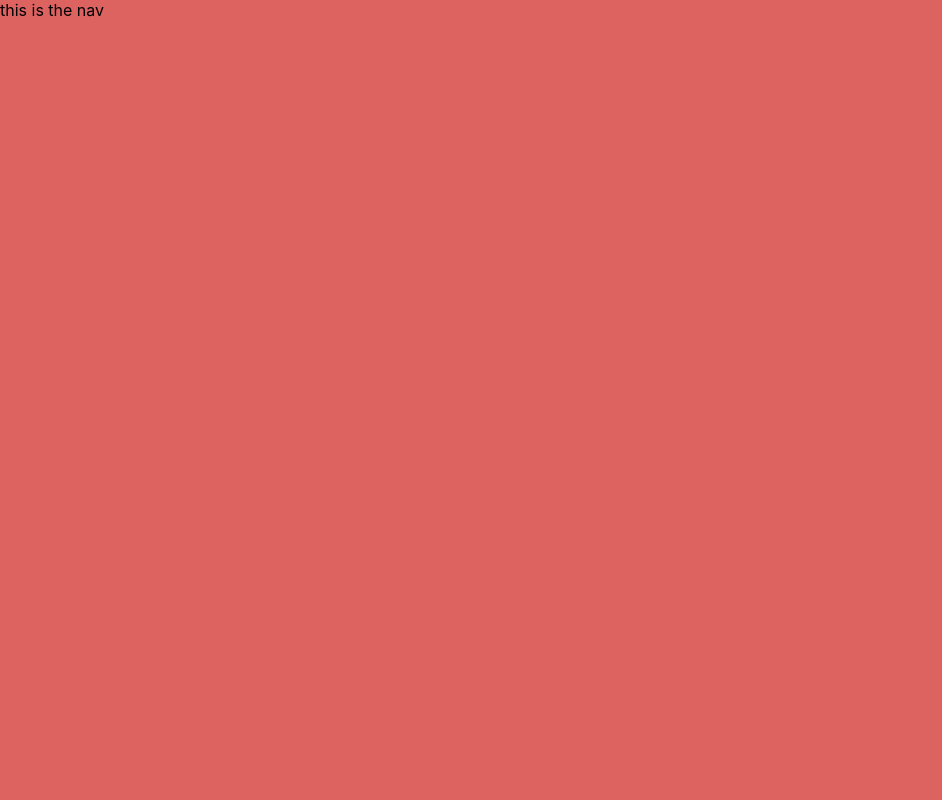
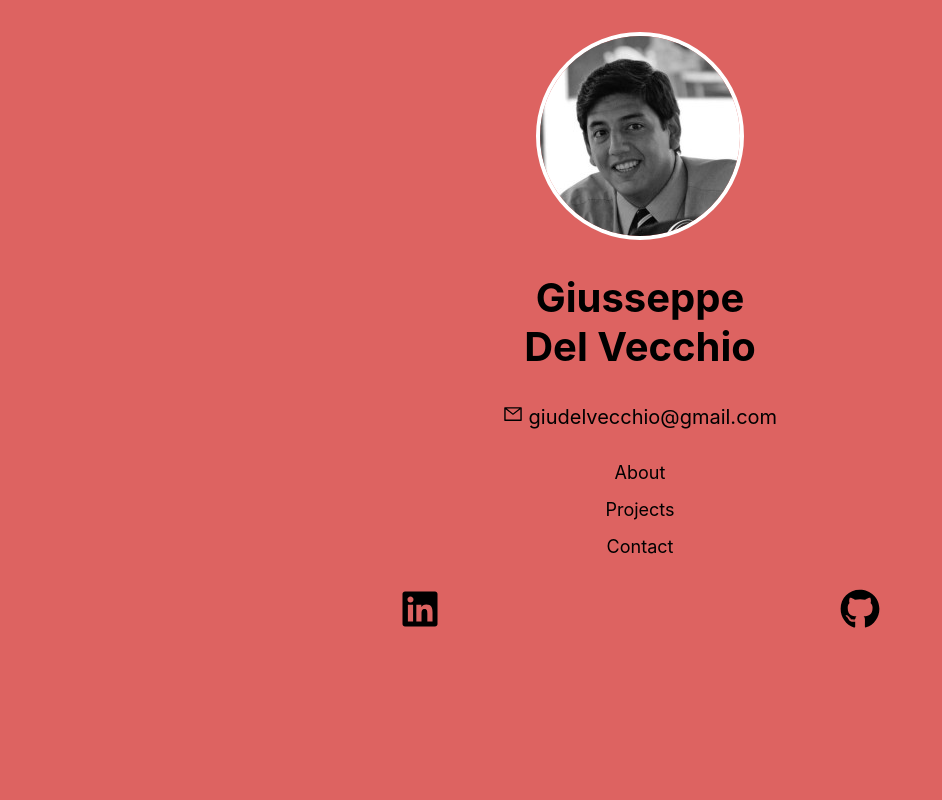
Before and after one commit to gdelv/portfolioFinal, a React (Create React App) app: page / in a window 1280 px wide. Shown: the top 800 px of the page, without its empty margins (0-942 px from the left). Built offline with nearby package versions, Linux system fonts and the light colour scheme; the HTML template or start-up script is replaced by a standard one.

Commit message:
completed nav 1.0

```diff
--- a/src/App.css
+++ b/src/App.css
@@ -13,3 +13,53 @@ nav {
   flex-direction: column
 
 }
+
+
+.profile-pic-container {
+  display: flex;
+  flex-direction: column;
+  align-items: center;
+  margin-top: 2em;
+}
+.profile-pic-container img {
+  border: 4px solid white;
+  border-radius: 7em;
+  display: block;
+  width: 200px;
+  height: 200px;
+}
+
+.name {
+  text-align: center;
+  font-size: 40px;
+}
+
+.email {
+  text-decoration: none;
+  display: block;
+  text-align: center;
+  color: black;
+  font-size: 20px;
+}
+
+.nav-links-container {
+  margin-top: 1em;
+  /* border: 2px solid black; */
+  display: flex;
+  justify-content: space-evenly;
+  align-items: center;
+  flex-direction: column;
+  min-height: 8em;
+}
+
+.nav-links-container a {
+  text-decoration: none;
+  color: black;
+  font-size: 18px;
+}
+
+.social-media-links {
+  margin-top: 1em;
+  display: flex;
+  justify-content: space-evenly;
+}
--- a/src/screens/Nav.jsx
+++ b/src/screens/Nav.jsx
@@ -1,15 +1,45 @@
 import React from 'react'
+import { AiOutlineMail } from "react-icons/ai";
+import { FaLinkedin, FaGithub } from "react-icons/fa";
+const profilePic = require('../images/profile-pic.jpg')
 
 class Nav extends React.Component {
-    //state needed for hamburger modal
+    //state needed for scroll to top modal button
     state = {
         modal: false
     }
     render() {
         return (
             <nav>
-                this is the nav
-        </nav>
+                <div className='profile-pic-container'>
+                    <img src={profilePic} alt='profile-pic'/>
+                </div>
+
+                <h1 className='name'>Giusseppe <br></br>
+                    Del Vecchio
+                </h1>
+
+                <a className='email' href='mailto:giudelvecchio@gmail.com?subject=Hello%20there%20
+                &amp;body=Would%20love%20to%20get%20to%20know%20more%20about%20you!'> <AiOutlineMail /> giudelvecchio@gmail.com</a>
+
+                <div className='nav-links-container'>
+                    <a href='#'>About</a>
+                    <a href='#'>Projects</a>
+                    <a href='#'>Contact</a>
+                </div>
+
+                <div className='social-media-links'>
+                    <a href='https://www.linkedin.com/in/giusseppe-del-vecchio/' target='_blank'>
+                        <FaLinkedin size={40} style={{color: 'black'}}/>
+                    </a>
+
+                    <a href='https://github.com/gdelv'>
+                        <FaGithub size={40} style={{color: 'black'}}/>
+                    </a>
+                </div>
+
+                {/* include button to view more? */}
+            </nav>
         )
     }
 
```
Also changed, not shown: src/images/profile-pic.jpg (added).
